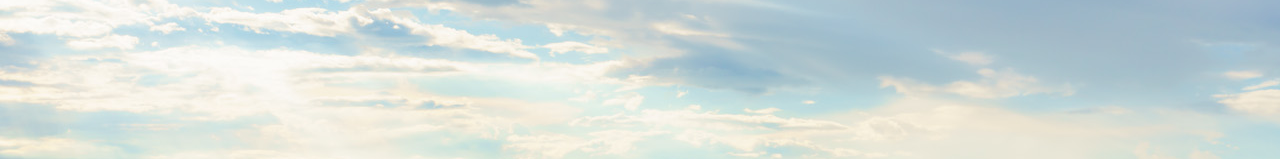
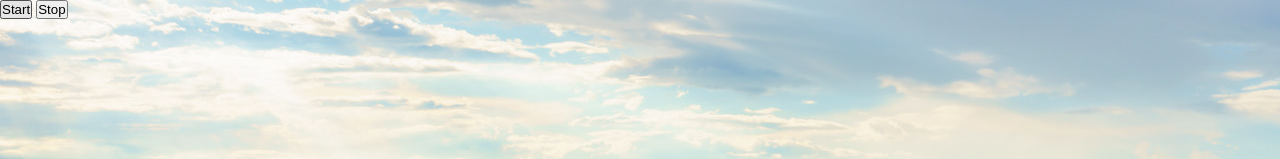
Before and after one commit to firoz-ruet/carAnimation, a plain HTML site: page index.html in a window 1280 px wide. Shown: the top 159 px of the page. Drawn offline with Linux system fonts and the light colour scheme.

Commit message:
updated2

```diff
--- a/index.html
+++ b/index.html
@@ -16,6 +16,8 @@
         <div class="car">
             <img src="car.png" alt="">
         </div>
+        <button id="startbtn">Start</button>
+        <button id="stopbtn">Stop</button>
         <div class="wheel">
             <img src="wheel.png" alt="" class="back-wheel">
             <img src="wheel.png" alt="" class="front-wheel">
```
